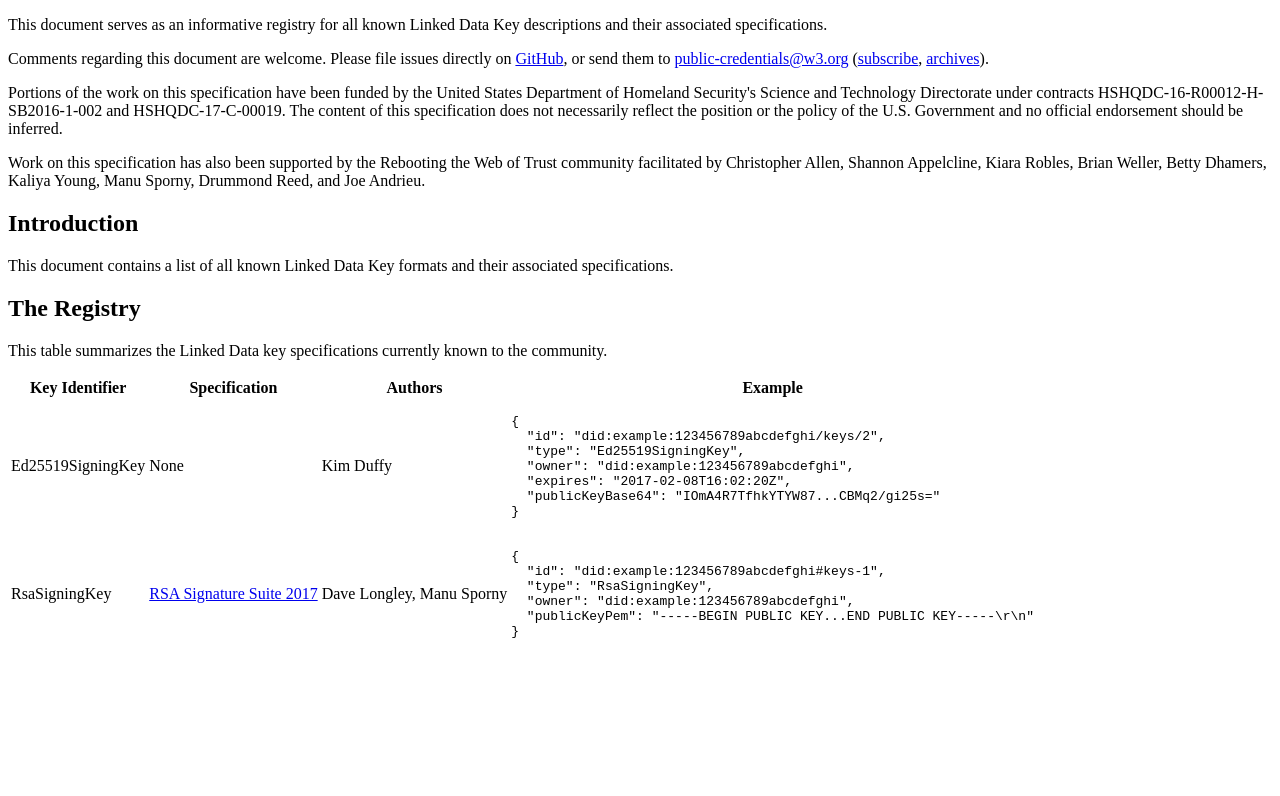
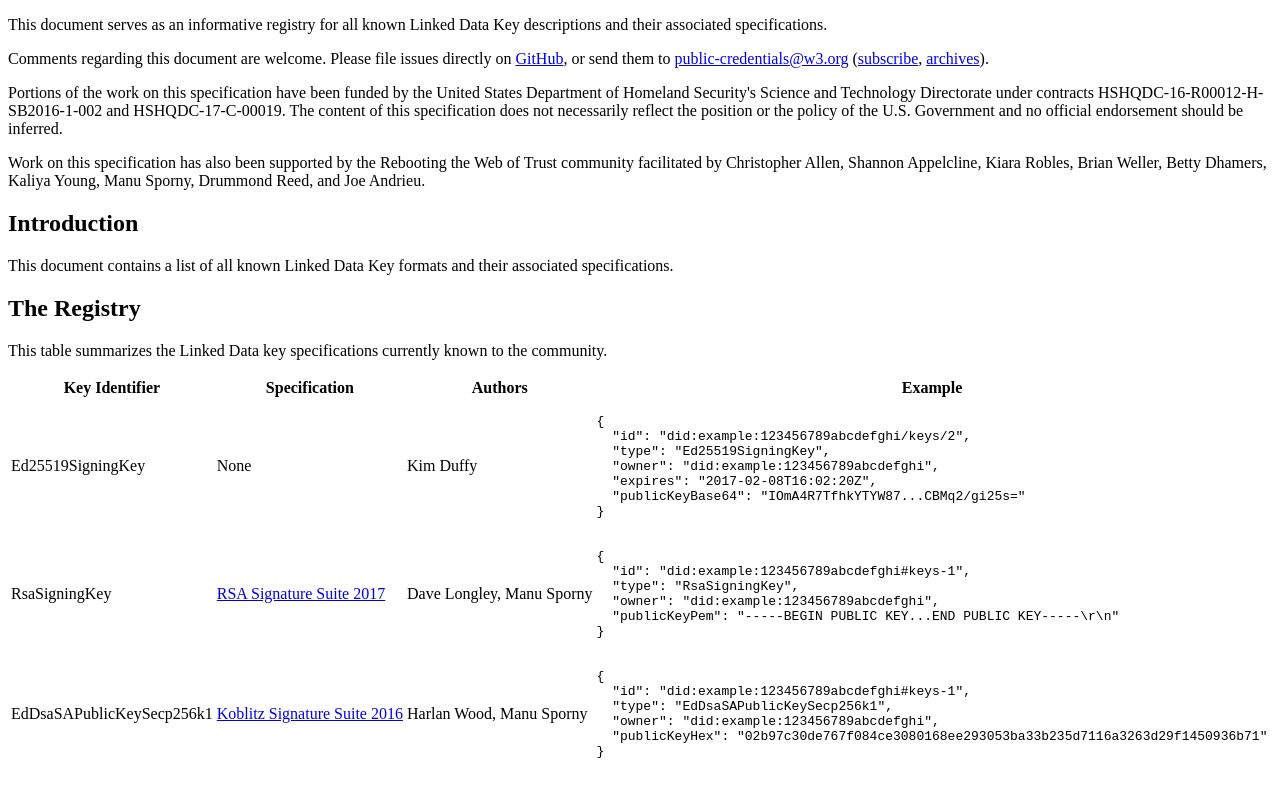
Before and after one commit to w3c-ccg/ld-cryptosuite-registry, a plain HTML site: page index.html in a window 1280 px wide. Drawn offline with Linux system fonts and the light colour scheme.

Commit message:
Add link to Koblitz Signature Suite 2016
Is this document a registry of key descriptions, or a registry of signature suites? Not 100% sure if this PR is correct.

```diff
--- a/index.html
+++ b/index.html
@@ -186,6 +186,28 @@ the community.
       </td>
     </tr>
 
+    <tr>
+      <td>
+          EdDsaSAPublicKeySecp256k1
+      </td>
+      <td>
+          <a href="https://w3c-dvcg.github.io/lds-koblitz2016/">Koblitz Signature Suite 2016</a>
+      </td>
+      <td>
+          Harlan Wood, Manu Sporny
+      </td>
+      <td>
+<pre class="nohighlight">
+{
+  "id": "did:example:123456789abcdefghi#keys-1",
+  "type": "EdDsaSAPublicKeySecp256k1",
+  "owner": "did:example:123456789abcdefghi",
+  "publicKeyHex": "02b97c30de767f084ce3080168ee293053ba33b235d7116a3263d29f1450936b71"
+}
+</pre>
+      </td>
+    </tr>
+
   </tbody>
 </table>
 
```
